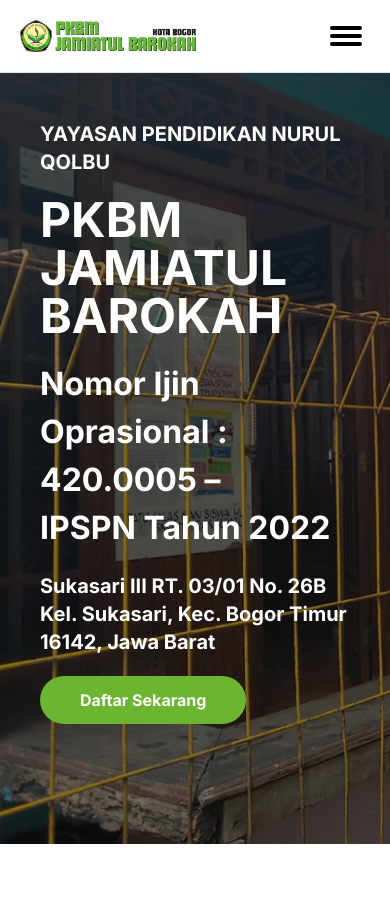
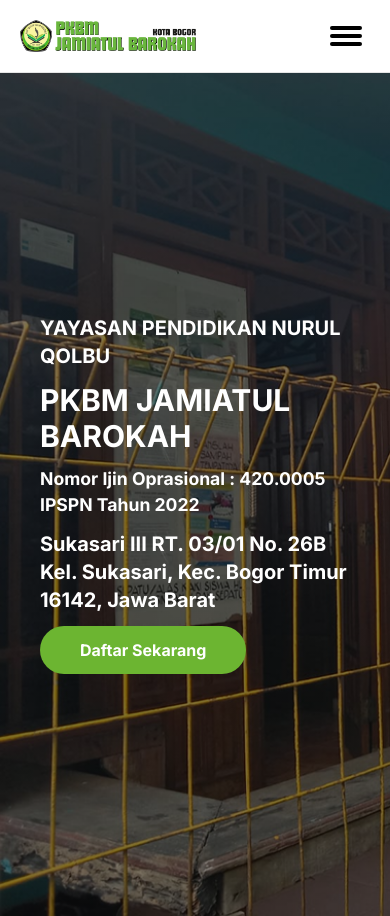
Before and after one commit to kodeintekno-dev/jamiatul-barokah, a Next.js app: page / in a window 390 px wide. Before the commit the page ends 844 px from the top, so only its background shows below. Built offline with nearby package versions, Linux system fonts and the light colour scheme.

Commit message:
update hero mobile2

```diff
--- a/src/app/component/Hero.tsx
+++ b/src/app/component/Hero.tsx
@@ -5,17 +5,17 @@ export default function Hero() {
         backgroundImage:
           "linear-gradient(rgba(0,0,0,0.5), rgba(0,0,0,0.5)), url('/img/bg1.png')",
       }}
-      className="w-screen h-screen bg-cover font-[inter] flex items-center"
+      className="w-screen h-screen bg-cover font-[inter] flex items-center mt-18"
     >
-      <section className="text-white p-10 font-bold flex flex-col gap-5">
+      <section className="text-white p-10 font-bold flex flex-col gap-3 md:gap-5">
         <h2 className="text-xl md:text-[2em]">
           YAYASAN PENDIDIKAN NURUL QOLBU
         </h2>
-        <h1 className="text-5xl md:text-[6.7em] md:leading-[90px]">
+        <h1 className="text-3xl md:text-[6.7em] md:leading-[90px]">
           PKBM JAMIATUL <br /> BAROKAH
         </h1>
-        <div className="text-[2em]">
-          <h3>Nomor Ijin Oprasional : 420.0005 –</h3>
+        <div className="text-[1.1em] md:text-[2em]">
+          <h3>Nomor Ijin Oprasional : 420.0005</h3>
           <h3>IPSPN Tahun 2022</h3>
         </div>
         <h4 className="text-xl md:text-[1.6em] max-w-[800px]">
```
